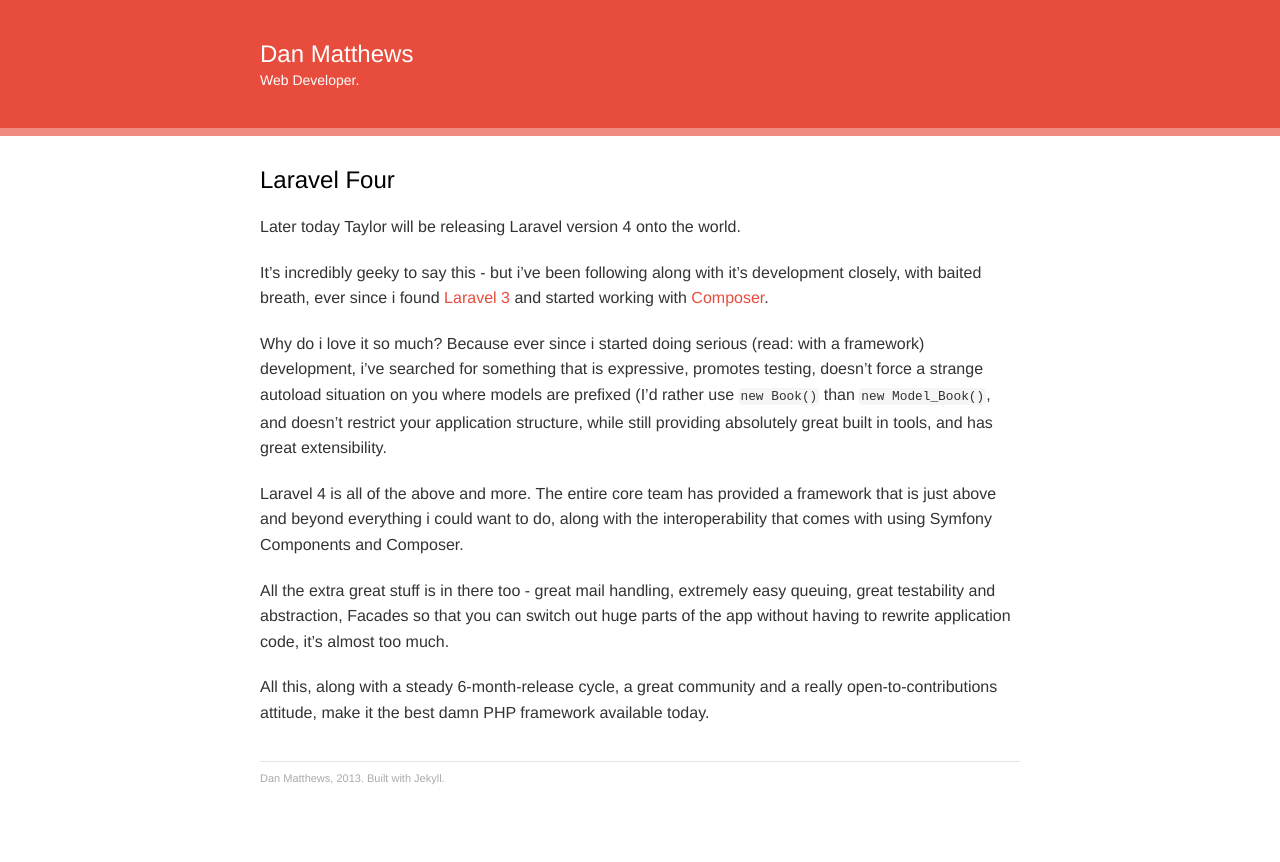
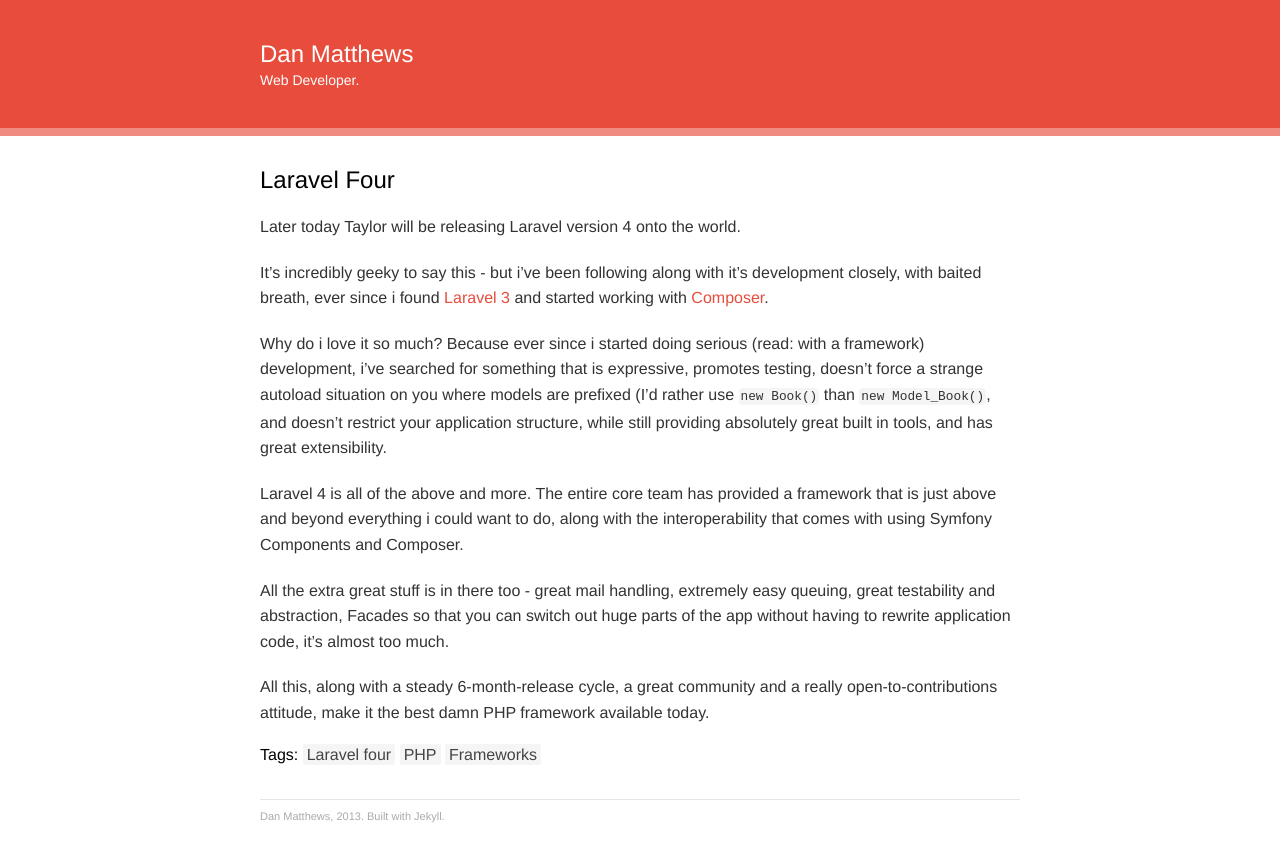
Before and after one commit to danmatthews/danmatthews.github.com, a Jekyll site: the page built from _posts/2013-05-28-laravel-four.md, in a window 1280 px wide. Shown: the top 862 px of the page. Built offline with Jekyll 4.4.1, drawn with Linux system fonts in a browser that asks for light colours.

Commit message:
Update 2013-05-28-laravel-four.md

```diff
--- a/_posts/2013-05-28-laravel-four.md
+++ b/_posts/2013-05-28-laravel-four.md
@@ -2,6 +2,10 @@
 title: Laravel Four
 description: Just me gushing about Laravel four
 layout: default
+tags:
+  - Laravel four
+  - PHP
+  - Frameworks
 ---
 
 Later today Taylor will be releasing Laravel version 4 onto the world.
```
